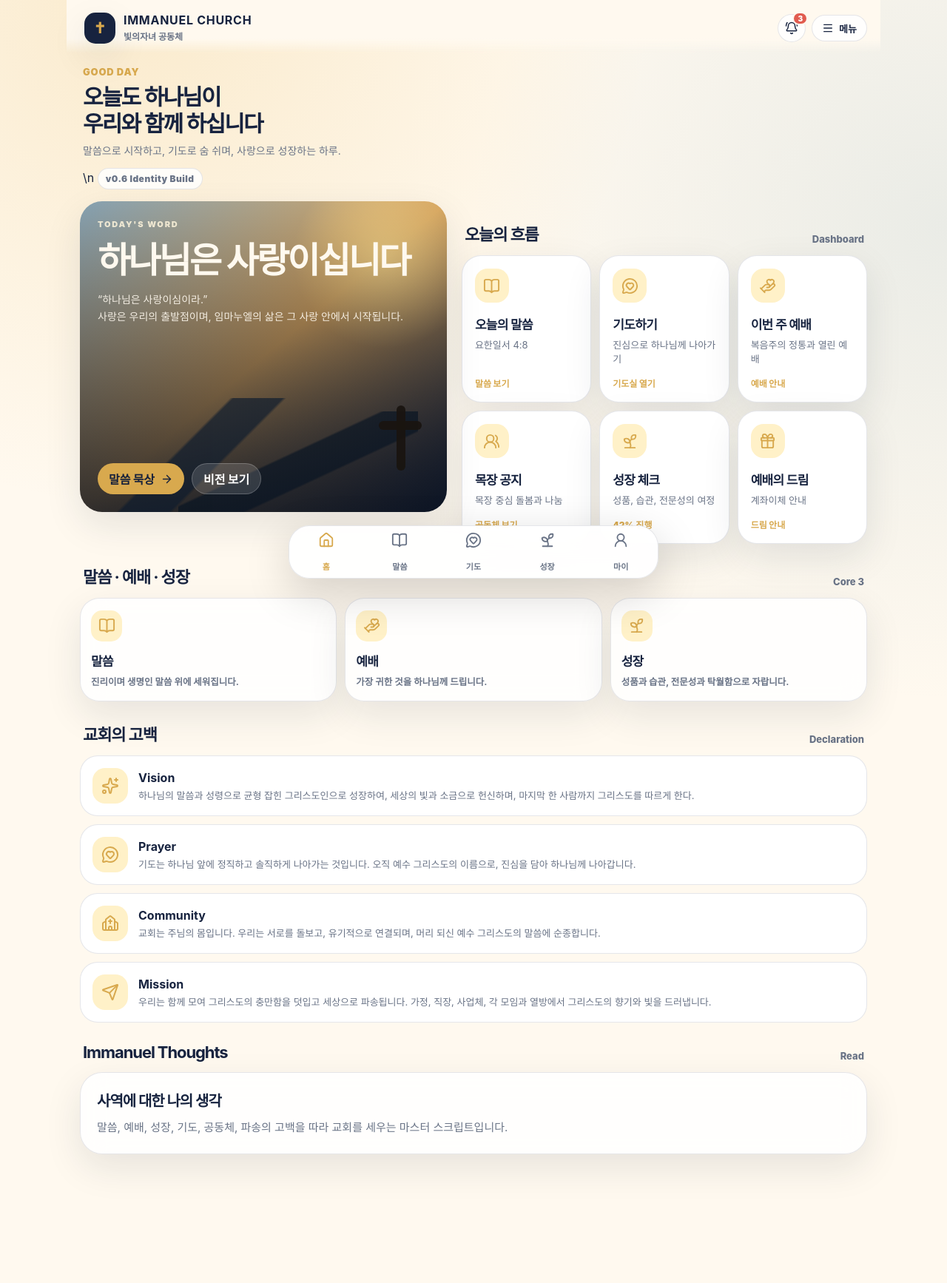
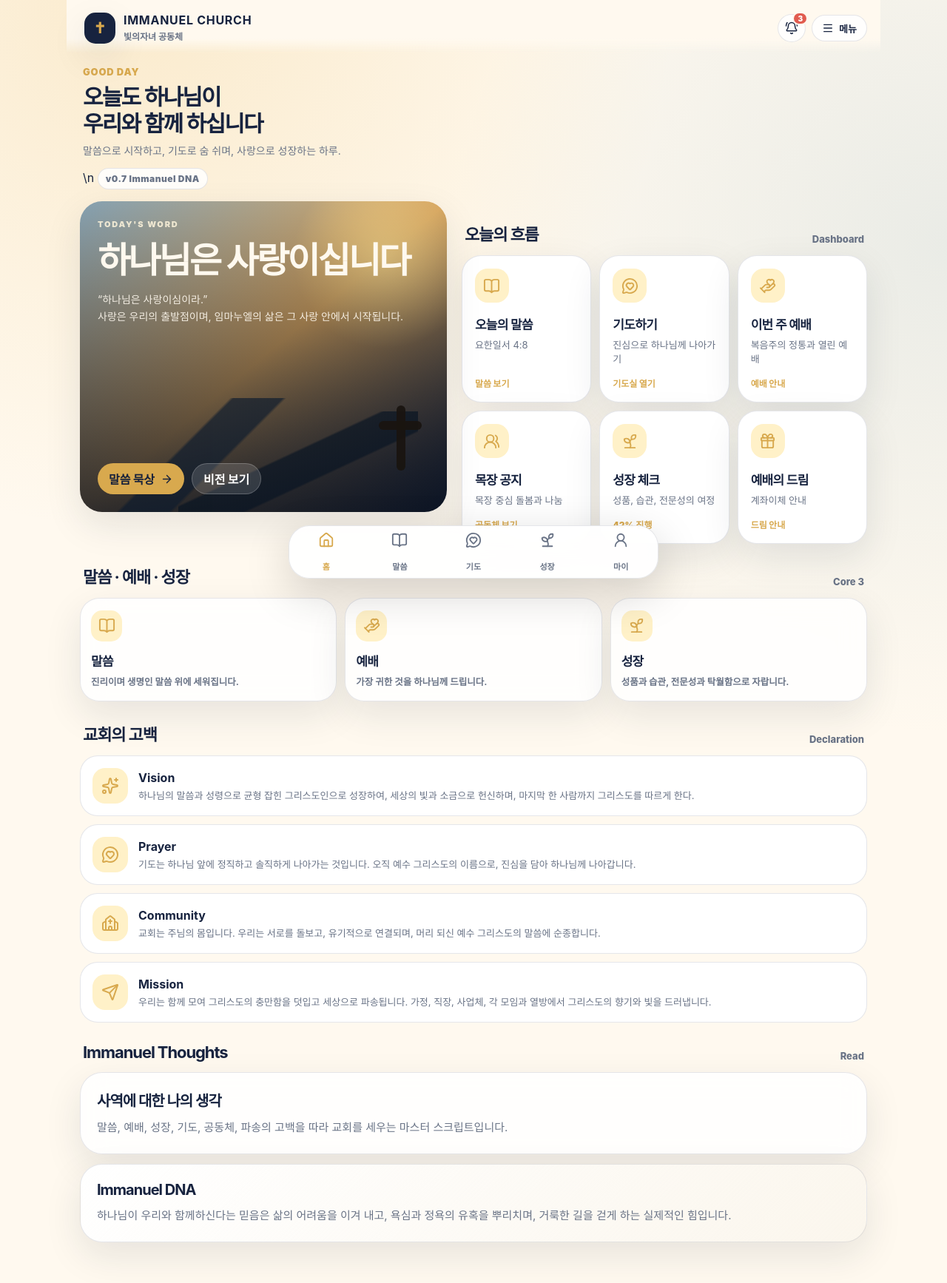
Before and after one commit to komed94-jpg/Immanuel-home, a Next.js app: page / in a window 1280 px wide. Shown: the top 1734 px of the page at 74% size. Before the commit the page ends 1697 px from the top, so only its background shows below. Built offline with nearby package versions, Linux system fonts and the light colour scheme.

Commit message:
Add files via upload

```diff
--- a/app/globals.css
+++ b/app/globals.css
@@ -619,3 +619,10 @@ a { color: inherit; text-decoration: none; }
   from { transform: translateY(18px); opacity: .6; }
   to { transform: translateY(0); opacity: 1; }
 }
+
+
+.dnaCard {
+  background:
+    linear-gradient(135deg, var(--surface), rgba(216,169,78,.10)),
+    var(--solid);
+}
--- a/app/page.tsx
+++ b/app/page.tsx
@@ -9,7 +9,7 @@ import {
 
 type TabKey =
   | "home" | "word" | "worship" | "prayer" | "growth"
-  | "community" | "mission" | "giving" | "thoughts" | "my";
+  | "community" | "mission" | "giving" | "thoughts" | "dna" | "my";
 
 const core = [
   { title: "말씀", text: "진리이며 생명인 말씀 위에 세워집니다.", icon: BookOpen, tab: "word" as TabKey },
@@ -62,7 +62,7 @@ function HomePage({ setTab }: { setTab: (tab: TabKey) => void }) {
       <div className="greeting">
         <span>GOOD DAY</span>
         <h2>오늘도 하나님이<br />우리와 함께 하십니다</h2>
-        <p>말씀으로 시작하고, 기도로 숨 쉬며, 사랑으로 성장하는 하루.</p>\n        <div className="versionBadge">v0.6 Identity Build</div>
+        <p>말씀으로 시작하고, 기도로 숨 쉬며, 사랑으로 성장하는 하루.</p>\n        <div className="versionBadge">v0.7 Immanuel DNA</div>
       </div>
 
       <section className="desktopGrid">
@@ -134,6 +134,11 @@ function HomePage({ setTab }: { setTab: (tab: TabKey) => void }) {
       <article className="bigCard" onClick={() => setTab("thoughts")}>
         <h3>사역에 대한 나의 생각</h3>
         <p>말씀, 예배, 성장, 기도, 공동체, 파송의 고백을 따라 교회를 세우는 마스터 스크립트입니다.</p>
+      </article>
+
+      <article className="bigCard dnaCard" onClick={() => setTab("dna")}>
+        <h3>Immanuel DNA</h3>
+        <p>하나님이 우리와 함께하신다는 믿음은 삶의 어려움을 이겨 내고, 욕심과 정욕의 유혹을 뿌리치며, 거룩한 길을 걷게 하는 실제적인 힘입니다.</p>
       </article>
     </div>
   );
@@ -256,6 +261,46 @@ function ThoughtsPage() {
   );
 }
 
+
+function DNAPage() {
+  return (
+    <div className="page">
+      <PageTitle title="Immanuel DNA" label="Identity" />
+
+      <article className="bigCard dnaCard">
+        <h3>하나님이 우리와 함께 하십니다.</h3>
+        <p>임마누엘은 단지 따뜻한 위로의 문장이 아닙니다. 하나님이 우리와 함께하신다는 믿음은 삶의 문제를 해석하고, 고난을 통과하며, 유혹을 분별하고, 거룩한 길을 선택하게 하는 실제적인 신앙의 중심입니다.</p>
+      </article>
+
+      <article className="bigCard">
+        <h3>인간의 문제는 크게 두 가지입니다.</h3>
+        <p>하나는 직면해서 극복해야 할 문제입니다. 질병의 문제, 경제의 문제, 관계의 어려움과 같이 믿음 안에서 견디고 통과하며 극복해야 하는 문제들이 있습니다. 다른 하나는 피하고 뿌리쳐야 할 유혹의 문제입니다. 욕심과 정욕에서 비롯되는 성적 유혹, 무분별한 투기, 탐욕과 자기중심성은 맞서 싸우는 동시에 멀리해야 할 문제입니다.</p>
+      </article>
+
+      <article className="bigCard">
+        <h3>임마누엘의 믿음은 우리를 분별하게 합니다.</h3>
+        <p>하나님이 함께하신다는 믿음은 우리가 모든 문제를 같은 방식으로 대하지 않게 합니다. 어떤 문제 앞에서는 믿음으로 직면하고 인내하며 돌파해야 합니다. 그러나 어떤 문제 앞에서는 가까이 머물지 않고 즉시 피하며 끊어내야 합니다. 임마누엘의 영성은 현실을 외면하는 감상이 아니라, 하나님의 임재 안에서 무엇을 견뎌야 하고 무엇을 버려야 하는지 분별하는 지혜입니다.</p>
+      </article>
+
+      <article className="bigCard">
+        <h3>우리는 균형 잡힌 그리스도인으로 성장합니다.</h3>
+        <p>Immanuel Church는 말씀과 성령의 균형 안에서 사람을 세우는 공동체를 지향합니다. 말씀 없는 열정은 쉽게 흔들리고, 성령 없는 지식은 생명력을 잃습니다. 우리는 하나님의 말씀 66권을 진리의 기준으로 붙들고, 성령의 임재와 능력 안에서 회개와 치유와 회복과 사명을 경험하기를 원합니다.</p>
+      </article>
+
+      <article className="bigCard">
+        <h3>성장은 성품과 습관, 그리고 전문성과 탁월함입니다.</h3>
+        <p>우리는 신앙 성장을 교회 안의 활동량으로만 보지 않습니다. 참된 성장은 예수님의 성품을 닮아가는 일이며, 매일의 습관이 복음 안에서 새로워지는 일입니다. 동시에 각자의 삶과 일터에서 전문성과 탁월함을 길러 세상의 빛과 소금으로 살아가는 일입니다. 우리의 성장 모델은 그리스도 예수님이며, 우리는 그분의 성품과 사역의 탁월함을 함께 사모합니다.</p>
+      </article>
+
+      <article className="bigCard">
+        <h3>모인 교회는 충만함을 받고, 흩어진 교회는 세상을 비춥니다.</h3>
+        <p>우리는 교회 프로그램 안에만 머무르는 공동체가 아닙니다. 함께 모여 예배 가운데 그리스도의 충만함을 덧입고, 다시 세상으로 파송됩니다. 가정과 직장, 사업체와 각종 모임, 그리고 열방 가운데서 예수 그리스도의 향기와 빛을 드러내는 것이 우리의 부르심입니다.</p>
+      </article>
+    </div>
+  );
+}
+
+
 function MyPage() {
   return (
     <div className="page">
@@ -289,6 +334,7 @@ const menuItems: { label: string; tab: TabKey }[] = [
   { label: "파송", tab: "mission" },
   { label: "예배의 드림", tab: "giving" },
   { label: "Immanuel Thoughts", tab: "thoughts" },
+  { label: "Immanuel DNA", tab: "dna" },
   { label: "마이", tab: "my" },
 ];
 
@@ -471,6 +517,7 @@ export default function App() {
         {tab === "mission" && <MissionPage />}
         {tab === "giving" && <GivingPage />}
         {tab === "thoughts" && <ThoughtsPage />}
+        {tab === "dna" && <DNAPage />}
         {tab === "my" && <MyPage />}
       </main>
 
```
